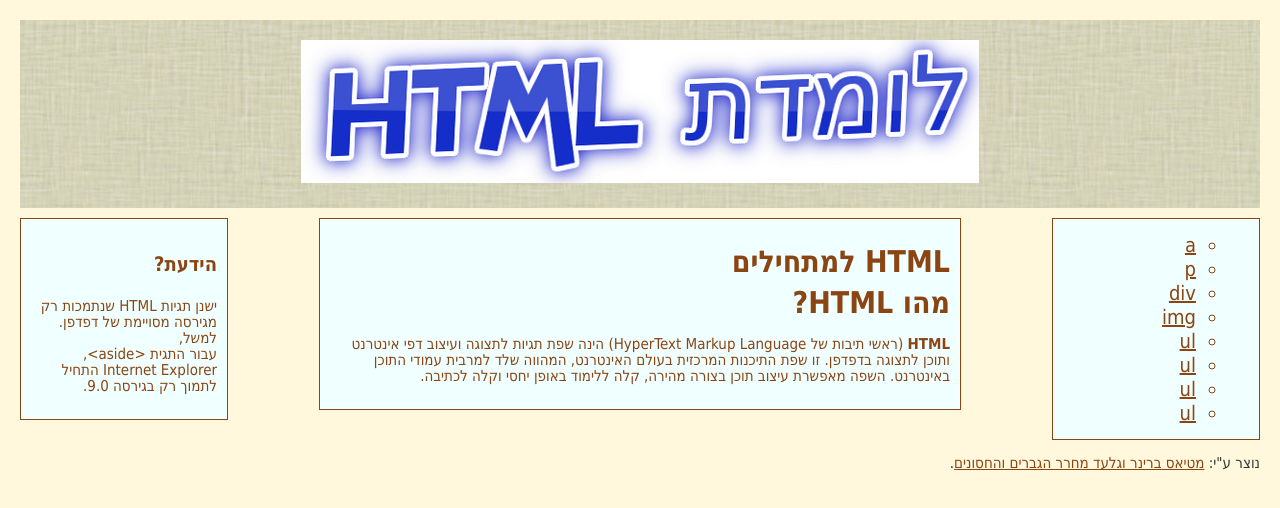
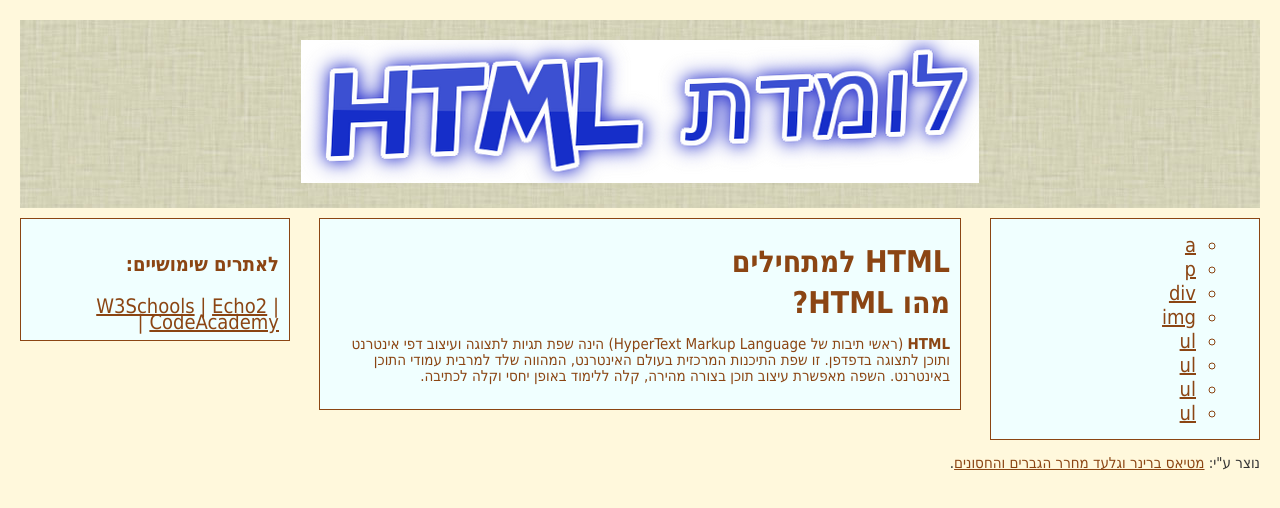
Before and after one commit to Katnopic/HTMLJOB1, a plain HTML site: page index.html in a window 1280 px wide. Drawn offline with Linux system fonts and the light colour scheme.

Commit message:
added nav to aside

```diff
--- a/index.html
+++ b/index.html
@@ -38,8 +38,13 @@
 		</div>
 		<div id="aside-block" align="right">
 			 <aside>
-			  <h4>הידעת?</h4>
-			  <p>ישנן תגיות HTML שנתמכות רק מגירסה מסויימת של דפדפן.<br />למשל,<br /> עבור התגית &lt;aside&gt;,<br />Internet Explorer התחיל לתמוך רק בגירסה 9.0. </p>
+
+				  <h4>לאתרים שימושיים:</h4>
+		   		  <nav>
+					  <a href="http://www.w3schools.com/">W3Schools</a> |
+					  <a href="http://www.echoecho.com/">Echo2</a> |
+					  <a href="https://www.codecademy.com/learn">CodeAcademy</a> |
+			      </nav>
 			</aside>
 		</div>
 	</div>
--- a/style.css
+++ b/style.css
@@ -33,7 +33,7 @@ div
 	font-size: 20px;
 	color:#8B4513 ;
 	background-color: Azure;
-	width: 15%;
+	width: 20%;
 	position: static;
 }
 
```
